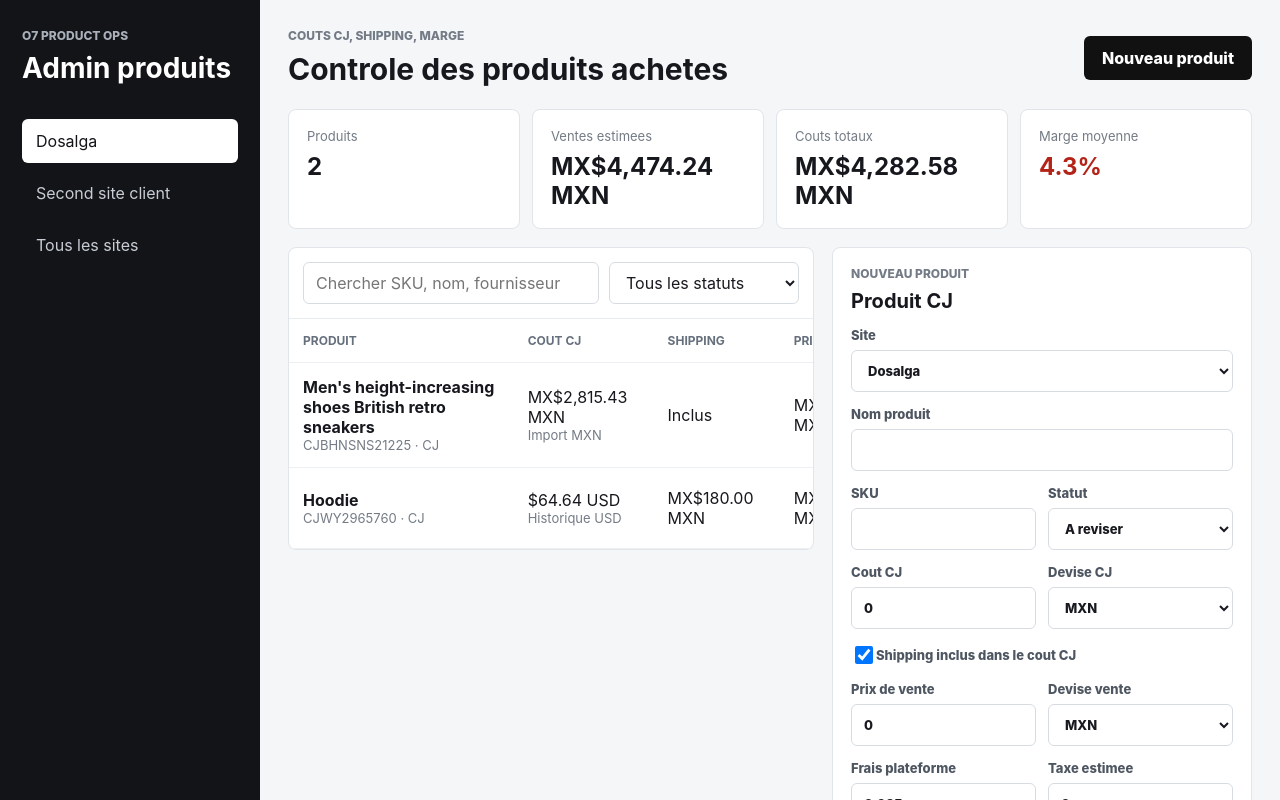
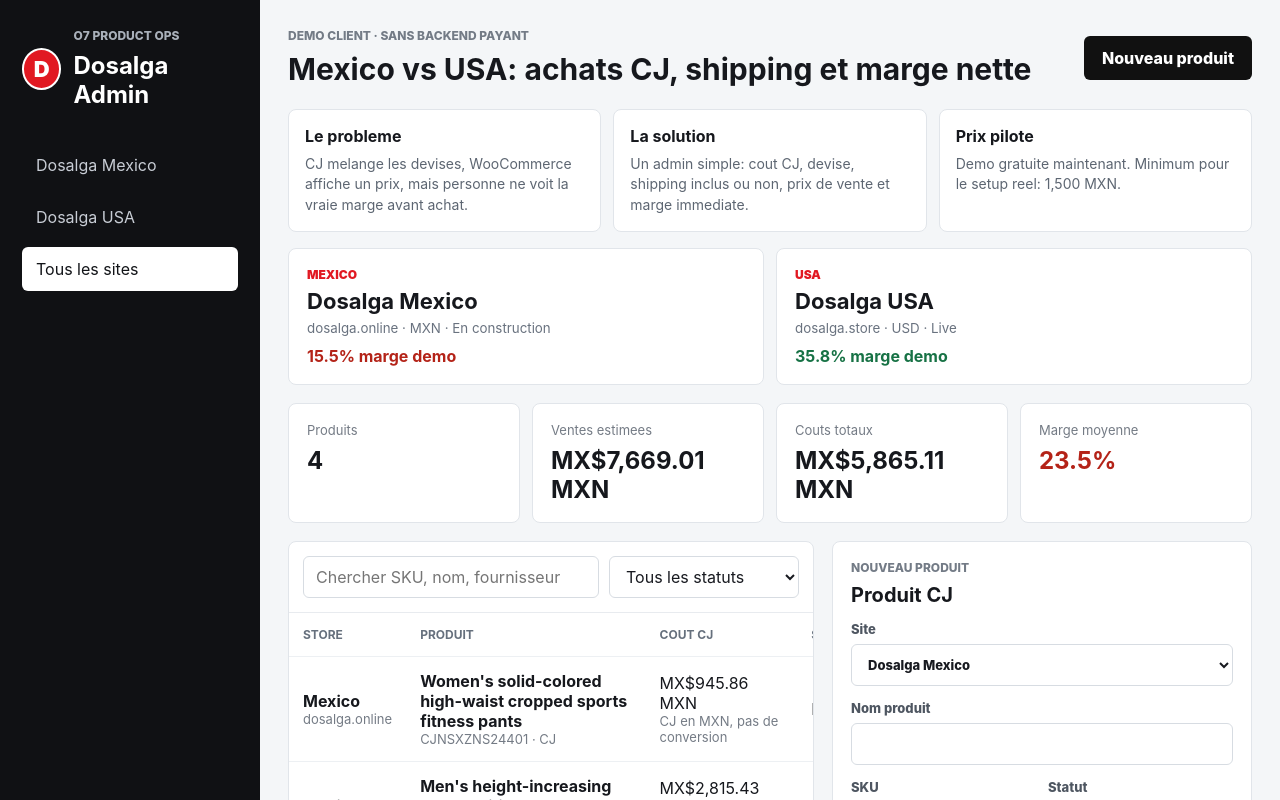
Before and after one commit to o7digital/admindosalga, a Next.js app: page / in a window 1280 px wide. Shown: the top 800 px of the page. Built offline with nearby package versions, Linux system fonts and the light colour scheme.

Commit message:
Create Dosalga demo admin mockup

```diff
--- a/data/products.json
+++ b/data/products.json
@@ -1,7 +1,27 @@
 [
   {
-    "id": "dosalga-cj-23200",
-    "siteId": "dosalga",
+    "id": "mx-cj-leggings-22398",
+    "siteId": "dosalga-mexico",
+    "sku": "CJNSXZNS24401",
+    "name": "Women's solid-colored high-waist cropped sports fitness pants",
+    "supplier": "CJ",
+    "cjProductUrl": "",
+    "quantityPlanned": 18,
+    "cjCost": 945.86,
+    "cjCostCurrency": "MXN",
+    "salePrice": 1299.00,
+    "saleCurrency": "MXN",
+    "shippingIncluded": true,
+    "shippingCost": 0,
+    "shippingCurrency": "MXN",
+    "platformFeeRate": 0.035,
+    "taxRate": 0,
+    "status": "review",
+    "notes": "Mexico import. CJ already sends this price in MXN, do not multiply by USD rate."
+  },
+  {
+    "id": "mx-cj-sneakers-23200",
+    "siteId": "dosalga-mexico",
     "sku": "CJBHNSNS21225",
     "name": "Men's height-increasing shoes British retro sneakers",
     "supplier": "CJ",
@@ -13,14 +33,15 @@
     "saleCurrency": "MXN",
     "shippingIncluded": true,
     "shippingCost": 0,
+    "shippingCurrency": "MXN",
     "platformFeeRate": 0.035,
     "taxRate": 0,
-    "status": "review",
-    "notes": "Import CJ du 3 aout, prix source en MXN."
+    "status": "paused",
+    "notes": "Margin is too low unless sale price goes up or CJ cost drops."
   },
   {
-    "id": "dosalga-cj-legacy-hoodie",
-    "siteId": "dosalga",
+    "id": "usa-cj-hoodie-legacy",
+    "siteId": "dosalga-usa",
     "sku": "CJWY2965760",
     "name": "Hoodie",
     "supplier": "CJ",
@@ -28,13 +49,34 @@
     "quantityPlanned": 20,
     "cjCost": 64.64,
     "cjCostCurrency": "USD",
-    "salePrice": 1130.00,
-    "saleCurrency": "MXN",
+    "salePrice": 99.00,
+    "saleCurrency": "USD",
     "shippingIncluded": false,
-    "shippingCost": 180.00,
+    "shippingCost": 8.50,
+    "shippingCurrency": "USD",
     "platformFeeRate": 0.035,
     "taxRate": 0,
     "status": "approved",
-    "notes": "Produit historique: cout CJ en USD."
+    "notes": "USA store product. CJ cost is USD; shipping is separate."
+  },
+  {
+    "id": "usa-cj-activewear-set",
+    "siteId": "dosalga-usa",
+    "sku": "CJYDSET88420",
+    "name": "Everyday activewear set",
+    "supplier": "CJ",
+    "cjProductUrl": "",
+    "quantityPlanned": 15,
+    "cjCost": 31.80,
+    "cjCostCurrency": "USD",
+    "salePrice": 74.00,
+    "saleCurrency": "USD",
+    "shippingIncluded": true,
+    "shippingCost": 0,
+    "shippingCurrency": "USD",
+    "platformFeeRate": 0.035,
+    "taxRate": 0,
+    "status": "ordered",
+    "notes": "Good margin candidate for USA store."
   }
 ]
--- a/lib/sites.js
+++ b/lib/sites.js
@@ -1,15 +1,21 @@
 export const sites = [
   {
-    id: 'dosalga',
-    name: 'Dosalga',
+    id: 'dosalga-mexico',
+    name: 'Dosalga Mexico',
     storeUrl: 'https://www.dosalga.online',
     defaultSaleCurrency: 'MXN',
+    market: 'Mexico',
+    domain: 'dosalga.online',
+    status: 'En construction',
   },
   {
-    id: 'client-site-2',
-    name: 'Second site client',
-    storeUrl: '',
-    defaultSaleCurrency: 'MXN',
+    id: 'dosalga-usa',
+    name: 'Dosalga USA',
+    storeUrl: 'https://www.dosalga.store',
+    defaultSaleCurrency: 'USD',
+    market: 'USA',
+    domain: 'dosalga.store',
+    status: 'Live',
   },
 ];
 
--- a/pages/index.js
+++ b/pages/index.js
@@ -1,10 +1,10 @@
 import Head from 'next/head';
 import { useEffect, useMemo, useState } from 'react';
-import { calculateProductMargin, formatCurrency, formatPercent } from '@/lib/margins';
+import { calculateProductMargin, convertCurrency, formatCurrency, formatPercent } from '@/lib/margins';
 import { sites } from '@/lib/sites';
 
 const blankProduct = {
-  siteId: 'dosalga',
+  siteId: 'dosalga-mexico',
   sku: '',
   name: '',
   supplier: 'CJ',
@@ -32,7 +32,7 @@
 
 export default function ProductAdmin() {
   const [products, setProducts] = useState([]);
-  const [selectedSite, setSelectedSite] = useState('dosalga');
+  const [selectedSite, setSelectedSite] = useState('all');
   const [selectedStatus, setSelectedStatus] = useState('all');
   const [query, setQuery] = useState('');
   const [editingProduct, setEditingProduct] = useState(blankProduct);
@@ -67,11 +67,15 @@
   const summary = useMemo(() => {
     return filteredProducts.reduce((totals, product) => {
       const margin = calculateProductMargin(product);
+      const revenueMXN = convertCurrency(margin.salePrice, margin.saleCurrency, 'MXN');
+      const costMXN = convertCurrency(margin.totalCost, margin.saleCurrency, 'MXN');
+      const profitMXN = convertCurrency(margin.profit, margin.saleCurrency, 'MXN');
+
       return {
         products: totals.products + 1,
-        revenue: totals.revenue + margin.salePrice,
-        cost: totals.cost + margin.totalCost,
-        profit: totals.profit + margin.profit,
+        revenue: totals.revenue + revenueMXN,
+        cost: totals.cost + costMXN,
+        profit: totals.profit + profitMXN,
       };
     }, {
       products: 0,
@@ -101,7 +105,7 @@
   const resetForm = () => {
     setEditingProduct({
       ...blankProduct,
-      siteId: selectedSite === 'all' ? 'dosalga' : selectedSite,
+      siteId: selectedSite === 'all' ? 'dosalga-mexico' : selectedSite,
     });
   };
 
@@ -138,15 +142,18 @@
   return (
     <>
       <Head>
-        <title>Admin Dosalga produits</title>
-        <meta name="description" content="Admin produits Dosalga pour suivre cout CJ, shipping et marge." />
+        <title>Dosalga Admin Demo</title>
+        <meta name="description" content="Demo admin Dosalga pour comparer stores Mexico et USA, cout CJ, shipping et marge." />
       </Head>
 
       <main className="admin-shell">
         <aside className="sidebar">
-          <div>
-            <p className="eyebrow">O7 Product Ops</p>
-            <h1>Admin produits</h1>
+          <div className="brand-block">
+            <div className="brand-mark">D</div>
+            <div>
+              <p className="eyebrow">O7 Product Ops</p>
+              <h1>Dosalga Admin</h1>
+            </div>
           </div>
 
           <nav>
@@ -173,13 +180,58 @@
         <section className="workspace">
           <header className="topbar">
             <div>
-              <p className="eyebrow">Couts CJ, shipping, marge</p>
-              <h2>Controle des produits achetes</h2>
+              <p className="eyebrow">Demo client · sans backend payant</p>
+              <h2>Mexico vs USA: achats CJ, shipping et marge nette</h2>
             </div>
             <button type="button" className="primary" onClick={resetForm}>Nouveau produit</button>
           </header>
 
           {error && <div className="alert">{error}</div>}
+
+          <section className="pitch-strip">
+            <article>
+              <strong>Le probleme</strong>
+              <span>CJ melange les devises, WooCommerce affiche un prix, mais personne ne voit la vraie marge avant achat.</span>
+            </article>
+            <article>
+              <strong>La solution</strong>
+              <span>Un admin simple: cout CJ, devise, shipping inclus ou non, prix de vente et marge immediate.</span>
+            </article>
+            <article>
+              <strong>Prix pilote</strong>
+              <span>Demo gratuite maintenant. Minimum pour le setup reel: 1,500 MXN.</span>
+            </article>
+          </section>
+
+          <section className="store-grid">
+            {sites.map((site) => {
+              const siteProducts = products.filter((product) => product.siteId === site.id);
+              const siteSummary = siteProducts.reduce((totals, product) => {
+                const margin = calculateProductMargin(product);
+                const revenueMXN = convertCurrency(margin.salePrice, margin.saleCurrency, 'MXN');
+                const profitMXN = convertCurrency(margin.profit, margin.saleCurrency, 'MXN');
+                return {
+                  revenue: totals.revenue + revenueMXN,
+                  profit: totals.profit + profitMXN,
+                };
+              }, { revenue: 0, profit: 0 });
+              const siteMargin = siteSummary.revenue > 0 ? siteSummary.profit / siteSummary.revenue : 0;
+
+              return (
+                <button
+                  key={site.id}
+                  type="button"
+                  className={`store-card ${selectedSite === site.id ? 'active' : ''}`}
+                  onClick={() => setSelectedSite(site.id)}
+                >
+                  <span>{site.market}</span>
+                  <strong>{site.name}</strong>
+                  <small>{site.domain} · {site.defaultSaleCurrency} · {site.status}</small>
+                  <b className={siteMargin < 0.25 ? 'danger' : 'success'}>{formatPercent(siteMargin)} marge demo</b>
+                </button>
+              );
+            })}
+          </section>
 
           <section className="metrics">
             <article>
@@ -220,6 +272,7 @@
                 <table>
                   <thead>
                     <tr>
+                      <th>Store</th>
                       <th>Produit</th>
                       <th>Cout CJ</th>
                       <th>Shipping</th>
@@ -234,12 +287,16 @@
                       return (
                         <tr key={product.id} onClick={() => editProduct(product)}>
                           <td>
+                            <strong>{sites.find((site) => site.id === product.siteId)?.market || product.siteId}</strong>
+                            <span>{sites.find((site) => site.id === product.siteId)?.domain || ''}</span>
+                          </td>
+                          <td>
                             <strong>{product.name}</strong>
                             <span>{product.sku || 'Sans SKU'} · {product.supplier}</span>
                           </td>
                           <td>
                             {formatCurrency(product.cjCost, product.cjCostCurrency)}
-                            <small>{product.cjCostCurrency === 'MXN' ? 'Import MXN' : 'Historique USD'}</small>
+                            <small>{product.cjCostCurrency === 'MXN' ? 'CJ en MXN, pas de conversion' : 'CJ en USD'}</small>
                           </td>
                           <td>
                             {product.shippingIncluded ? 'Inclus' : formatCurrency(product.shippingCost, product.shippingCurrency || product.saleCurrency)}
--- a/styles/globals.css
+++ b/styles/globals.css
@@ -27,8 +27,27 @@
   top: 0;
   height: 100vh;
   padding: 28px 22px;
-  background: #121418;
+  background: #101114;
   color: #fff;
+}
+
+.brand-block {
+  display: flex;
+  align-items: center;
+  gap: 12px;
+}
+
+.brand-mark {
+  display: grid;
+  width: 42px;
+  height: 42px;
+  place-items: center;
+  border: 2px solid #fff;
+  border-radius: 50%;
+  background: #e11922;
+  color: #fff;
+  font-size: 22px;
+  font-weight: 900;
 }
 
 .eyebrow {
@@ -51,7 +70,7 @@
 }
 
 h1 {
-  font-size: 28px;
+  font-size: 24px;
 }
 
 h2 {
@@ -95,6 +114,80 @@
   justify-content: space-between;
   gap: 16px;
   margin-bottom: 22px;
+}
+
+.pitch-strip {
+  display: grid;
+  grid-template-columns: repeat(3, minmax(0, 1fr));
+  gap: 12px;
+  margin-bottom: 16px;
+}
+
+.pitch-strip article {
+  min-height: 104px;
+  padding: 16px;
+  border: 1px solid #e1e5ea;
+  border-radius: 8px;
+  background: #fff;
+}
+
+.pitch-strip strong,
+.pitch-strip span {
+  display: block;
+}
+
+.pitch-strip strong {
+  margin-bottom: 8px;
+}
+
+.pitch-strip span {
+  color: #5d6672;
+  font-size: 14px;
+  line-height: 1.45;
+}
+
+.store-grid {
+  display: grid;
+  grid-template-columns: repeat(2, minmax(0, 1fr));
+  gap: 12px;
+  margin-bottom: 18px;
+}
+
+.store-card {
+  display: grid;
+  gap: 6px;
+  padding: 18px;
+  border: 1px solid #e1e5ea;
+  border-radius: 8px;
+  background: #fff;
+  color: #16181d;
+  text-align: left;
+  cursor: pointer;
+}
+
+.store-card.active,
+.store-card:hover {
+  border-color: #15171c;
+  box-shadow: 0 10px 24px rgba(17, 19, 24, 0.08);
+}
+
+.store-card span {
+  color: #e11922;
+  font-size: 12px;
+  font-weight: 900;
+  text-transform: uppercase;
+}
+
+.store-card strong {
+  font-size: 22px;
+}
+
+.store-card small {
+  color: #69727f;
+}
+
+.store-card b {
+  margin-top: 4px;
 }
 
 .primary {
@@ -198,7 +291,7 @@
 table {
   width: 100%;
   border-collapse: collapse;
-  min-width: 860px;
+  min-width: 980px;
 }
 
 th,
@@ -313,7 +406,8 @@
   }
 
   .content-grid,
-  .metrics {
+  .metrics,
+  .pitch-strip {
     grid-template-columns: 1fr;
   }
 }
@@ -331,6 +425,7 @@
 
   .panel-toolbar,
   .two-cols,
+  .store-grid,
   .sidebar nav {
     grid-template-columns: 1fr;
   }
```
